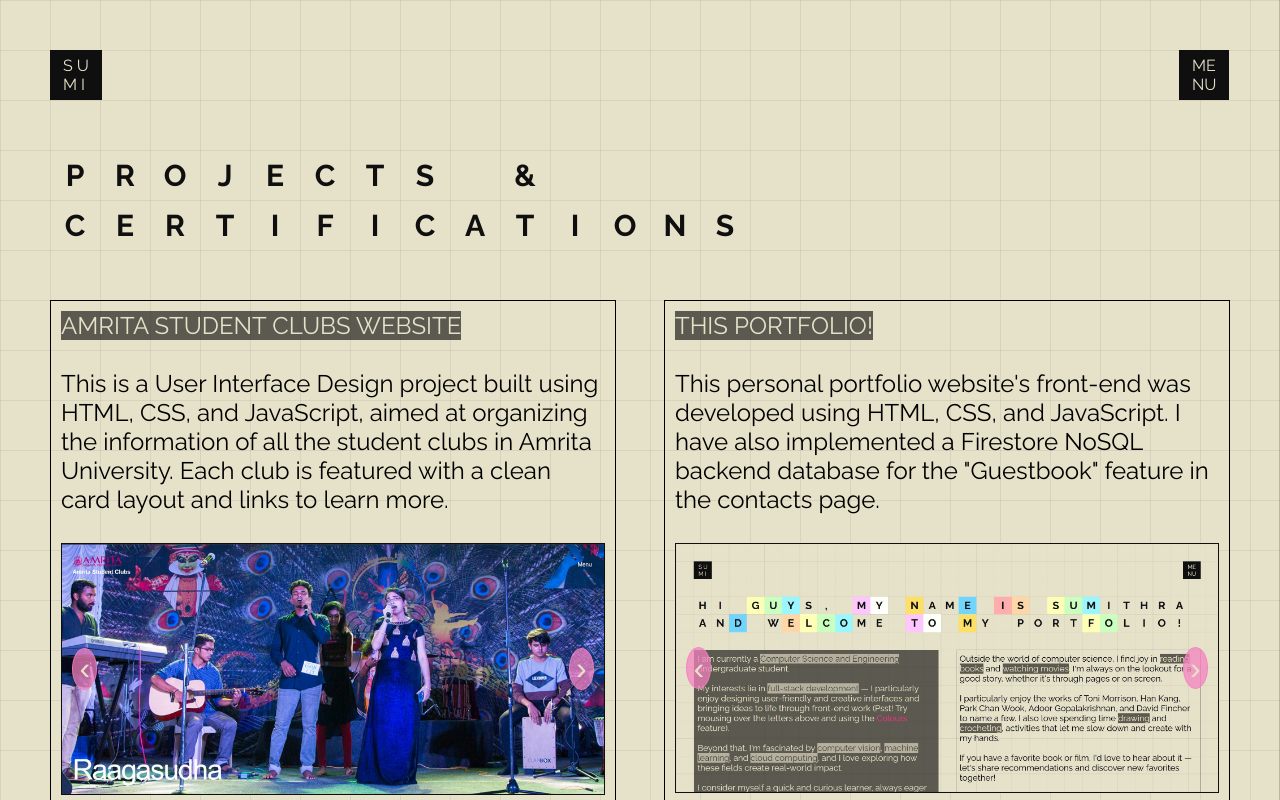
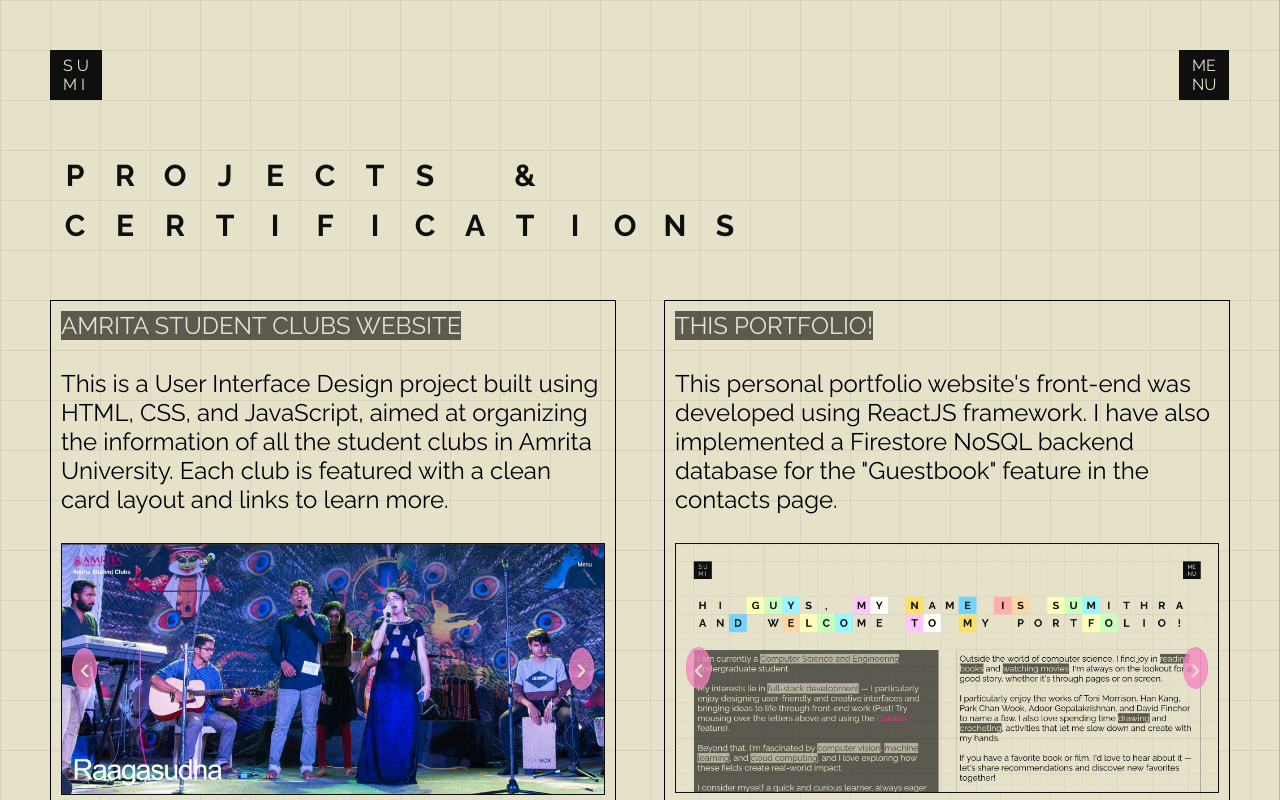
Before and after one commit to sumi-devs/portfolio-react, a React (Create React App) app: page /academics in a window 1280 px wide. Shown: the top 800 px of the page. Built offline with nearby package versions, Linux system fonts and the light colour scheme; no server answers.

Commit message:
Update Academics.jsx

```diff
--- a/src/pages/Academics.jsx
+++ b/src/pages/Academics.jsx
@@ -56,7 +56,7 @@ function Academics() {
           <p>
             <span className="aboutspan">THIS PORTFOLIO!</span>
             <br /><br />
-            This personal portfolio website's front-end was developed using HTML, CSS, and JavaScript.
+            This personal portfolio website's front-end was developed using ReactJS framework.
             I have also implemented a Firestore NoSQL backend database for the "Guestbook" feature in the contacts page.
           </p>
           <br />
```
